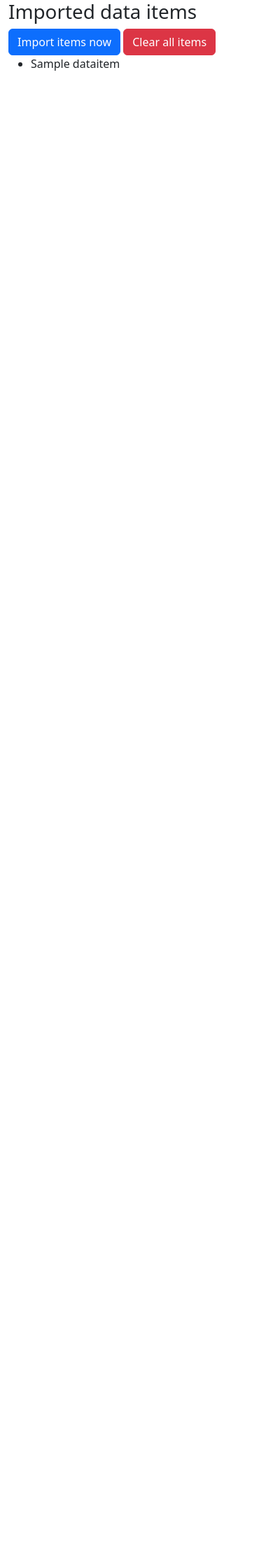
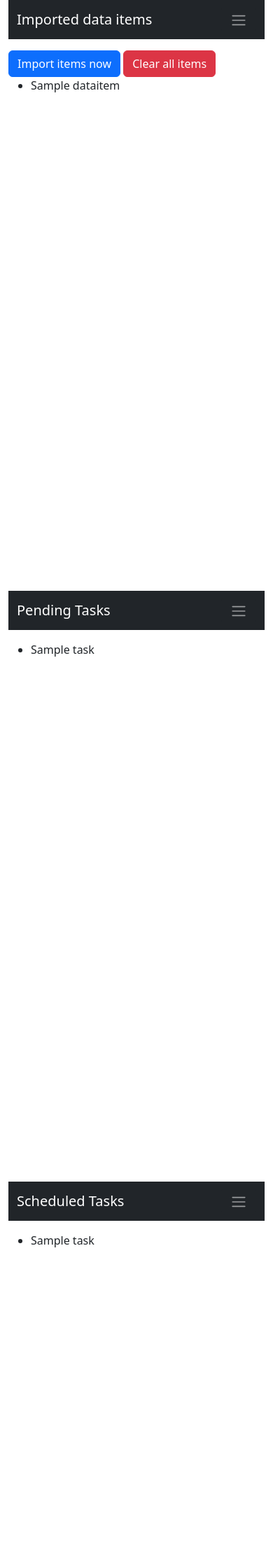
Before and after one commit to ifireball/django-workers-test, a Django app: template etl/templates/etl/list_items.html in a window 390 px wide. Shown: the top 2240 px of the page at 70% size. Before the commit the page ends 101 px from the top, so only its background shows below. Run offline with Django 3.2, Linux system fonts and the light colour scheme; tables that the repository leaves empty hold one stand-in row (values such as "Sample post"); the template is opened without the code that fills it: values that come from a table or form of the project are taken from there, most other values are stand-ins (such as "Sample title", 1, 10 or a date in 2020); some libraries are stand-ins or nearby versions.

Commit message:
Include task information in UI
With a somewhat unsuccessful attempt as making it all look like a nice
mobile app without resorting to JS.

```diff
--- a/etl/templates/etl/list_items.html
+++ b/etl/templates/etl/list_items.html
@@ -1,5 +1,7 @@
 <!doctype html>
 {% load bootstrap5 %}
+
+
 <html>
 <head>
     <meta charset="utf-8">
@@ -7,10 +9,24 @@
     {% bootstrap_css %}
 
     <title>Imported data items</title>
+    <style type="text/css">
+        .all-screen {
+            left: 0;
+            top: 0;
+            bottom: 0;
+            right: 0;
+            position: absolute;
+        }
+        .full-height {
+            height: 100%
+        }
+    </style>
 </head>
-<body>
-<div class="container-fluid">
-    <h1>Imported data items</h1>
+<body class="overflow-hidden">
+<div class="container-fluid all-screen">
+    <div class="row full-height">
+        <div class="col-12 col-xl-4 full-height">
+            {% include "pseudo-nav.inc.html" with name="imported" title="Imported data items" menu_name="view" %}
             <a class="btn btn-primary" href="{% url 'manual_import' %}">Import items now</a>
             <a class="btn btn-danger" href="{% url 'clear_items' %}">Clear all items</a>
 
@@ -24,5 +40,70 @@
                 <p>No data items imported yet</p>
             {% endif %}
         </div>
+        <div class="col-12 col-xl-4 full-height">
+            {% include "pseudo-nav.inc.html" with name="pending" title="Pending Tasks" menu_name="view" %}
+            {% if pending_tasks %}
+                <ul>
+                    {% for task in pending_tasks %}
+                        <li>{{task}}</li>
+                    {% endfor %}
+                </ul>
+            {% else %}
+                <p>No pending tasks found</p>
+            {% endif %}
+        </div>
+        <div class="col-12 col-xl-4 full-height">
+            {% include "pseudo-nav.inc.html" with name="scheduled" title="Scheduled Tasks" menu_name="view" %}
+            {% if scheduled_tasks %}
+                <ul>
+                    {% for task in scheduled_tasks %}
+                        <li>{{task}}</li>
+                    {% endfor %}
+                </ul>
+            {% else %}
+                <p>No scheduled tasks found</p>
+            {% endif %}
+        </div>
+        <div class="col-12 full-height">
+            {% include "pseudo-nav.inc.html" with name="results" title="All Task Results" menu_name="view" %}
+            {% for task_key, is_error, task_results in all_task_results %}
+                <div class="card mb-3 {{is_error|yesno:'border-danger,'}}">
+                    <div class="card-header">
+                        <button type="button" class="btn-close float-end" aria-label="Close"></button>
+                        {{task_key}}
+                    </div>
+                    <div class="card-body {{is_error|yesno:'text-danger,'}}">
+                        <p class="card-text">({{task_results}}</p>
+                    </div>
+                </div>
+            {% empty %}
+                <p>No task results found</p>
+            {% endfor %}
+        </div>
+        <div class="col-12 full-height">
+            <nav class="navbar navbar-dark bg-dark">
+                <div class="container">
+                    <a class="navbar-brand" name="view">View</a>
+                    <div class="navbar-collapse collapse show">
+                        <ul class="navbar-nav me-auto mb-2 mb-lg-0">
+                            <li class="nav-item">
+                              <a class="nav-link" href="#imported">Imported data items</a>
+                            </li>
+                            <li class="nav-item">
+                              <a class="nav-link" href="#pending">Pending tasks</a>
+                            </li>
+                            <li class="nav-item">
+                              <a class="nav-link" href="#scheduled">Scheduled tasks</a>
+                            </li>
+                            <li class="nav-item">
+                              <a class="nav-link" href="#results">All Task Results</a>
+                            </li>
+                        </ul>
+                    </div>
+                </div>
+            </nav>
+        </div>
+    </div>
+</div>
 </body>
 </html>
--- /dev/null
+++ b/etl/templates/pseudo-nav.inc.html
@@ -0,0 +1,9 @@
+<a name="{{name}}"></a>
+<nav class="navbar navbar-dark bg-dark mb-3">
+    <div class="container">
+        <a class="navbar-brand">{{title}}</a>
+        <a class="btn btn-dark float-end" href="#{{menu_name}}">
+          <span class="navbar-toggler-icon"></span>
+        </a>
+    </div>
+</nav>
```
Also changed, not shown: etl/views.py (+19 -3 lines). Lines whose indentation alone changed are shown as unchanged.
